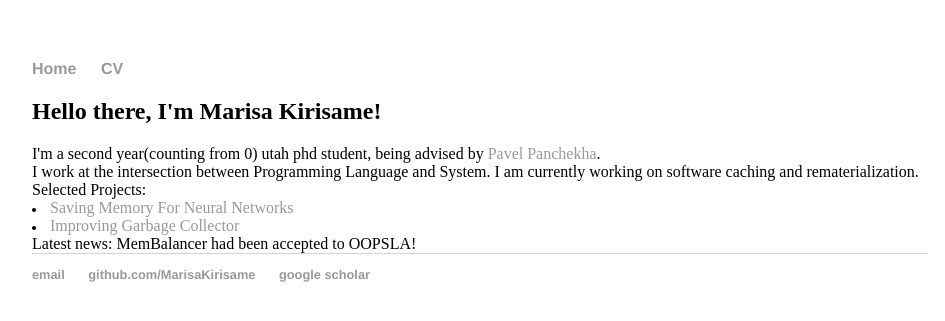
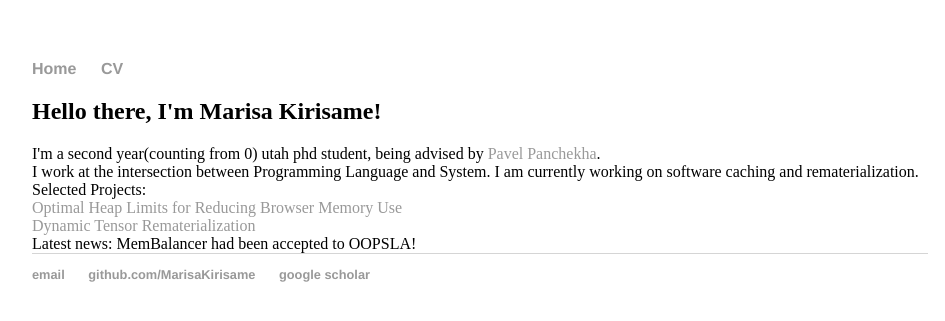
Before and after one commit to MarisaKirisame/MarisaKirisame.github.io, a Jekyll site: the page built from index.html, in a window 1280 px wide. Shown: the top 321 px of the page, without its empty margins (160-1105 px from the left). Built offline with Jekyll 4.4.1, drawn with Linux system fonts in a browser that asks for light colours; comment, search, counter and statistics services are not loaded.

Commit message:
Update index.html

```diff
--- a/index.html
+++ b/index.html
@@ -8,10 +8,10 @@ title: Marisa Kirisame
   I work at the intersection between Programming Language and System. I am currently working on software caching and rematerialization. <br>
   Selected Projects:
   <div>
-  <li><a href="dtr.html">Saving Memory For Neural Networks</a></li>
+  <a href="balancer.html">Optimal Heap Limits for Reducing Browser Memory Use</a>
   </div>
   <div>
-  <li><a href="balancer.html">Improving Garbage Collector</a></li>
+  <a href="dtr.html">Dynamic Tensor Rematerialization</a>
   </div>
   Latest news: MemBalancer had been accepted to OOPSLA!
 </div><!-- /.blurb -->
```
